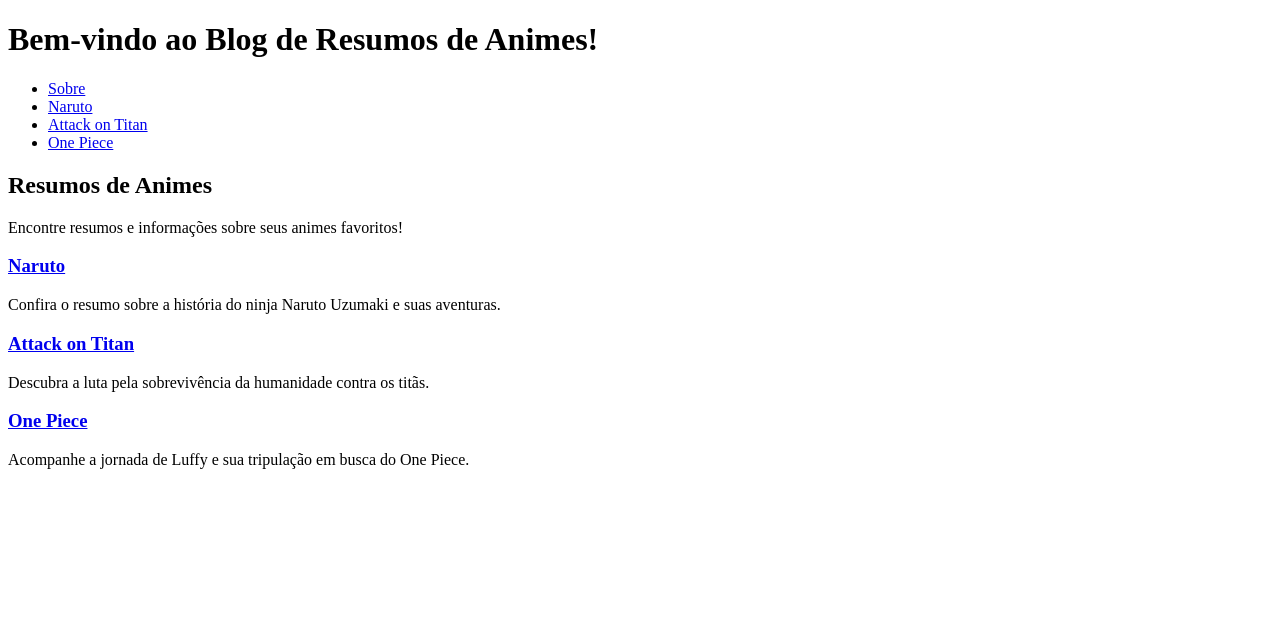
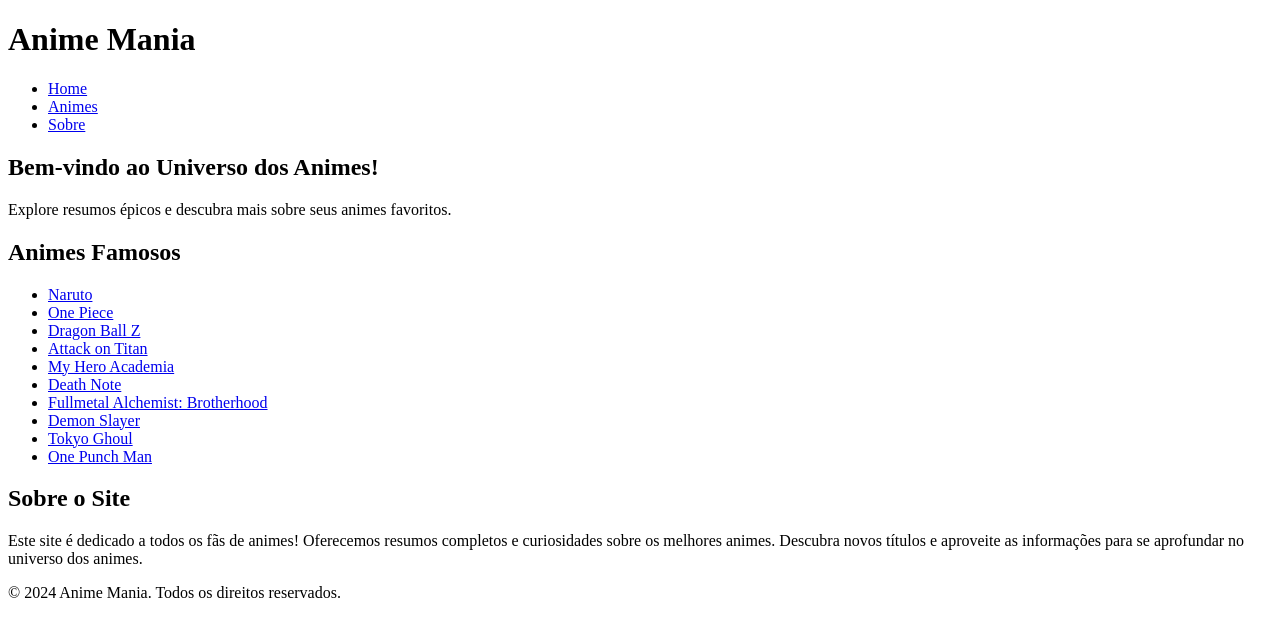
Before and after one commit to AL0NE017/ANIMES, a plain HTML site: page index.html in a window 1280 px wide. Drawn offline with Linux system fonts and the light colour scheme.

Commit message:
Update index.html

```diff
--- a/index.html
+++ b/index.html
@@ -3,40 +3,65 @@
 <head>
     <meta charset="UTF-8">
     <meta name="viewport" content="width=device-width, initial-scale=1.0">
-    <title>Resumos de Animes</title>
-    <link rel="stylesheet" href="style.css"> <!-- Linkando o CSS -->
+    <meta name="description" content="Resumos e curiosidades sobre os animes mais amados!">
+    <title>Anime Mania - Resumos e Curiosidades</title>
+    <link rel="stylesheet" href="style.css">
 </head>
 <body>
+
+    <!-- Cabeçalho do site -->
     <header>
-        <h1>Bem-vindo ao Blog de Resumos de Animes!</h1>
+        <div class="logo">
+            <h1>Anime Mania</h1>
+        </div>
         <nav>
             <ul>
-                <li><a href="sobre.html">Sobre</a></li>
-                <li><a href="naruto.html">Naruto</a></li>
-                <li><a href="attack-on-titan.html">Attack on Titan</a></li>
-                <li><a href="one-piece.html">One Piece</a></li>
+                <li><a href="index.html">Home</a></li>
+                <li><a href="#animes">Animes</a></li>
+                <li><a href="#about">Sobre</a></li>
             </ul>
         </nav>
     </header>
 
-    <section>
-        <h2>Resumos de Animes</h2>
-        <p>Encontre resumos e informações sobre seus animes favoritos!</p>
+    <!-- Seção Principal -->
+    <section id="home" class="hero">
+        <div class="hero-content">
+            <h2>Bem-vindo ao Universo dos Animes!</h2>
+            <p>Explore resumos épicos e descubra mais sobre seus animes favoritos.</p>
+        </div>
+    </section>
 
-        <article>
-            <h3><a href="naruto.html">Naruto</a></h3>
-            <p>Confira o resumo sobre a história do ninja Naruto Uzumaki e suas aventuras.</p>
-        </article>
+    <!-- Lista de Animes -->
+    <section id="animes">
+        <h2>Animes Famosos</h2>
+        <div class="anime-list">
+            <ul>
+                <li><a href="naruto.html">Naruto</a></li>
+                <li><a href="one-piece.html">One Piece</a></li>
+                <li><a href="dragon-ball-z.html">Dragon Ball Z</a></li>
+                <li><a href="attack-on-titan.html">Attack on Titan</a></li>
+                <li><a href="my-hero-academia.html">My Hero Academia</a></li>
+                <li><a href="death-note.html">Death Note</a></li>
+                <li><a href="fullmetal-alchemist.html">Fullmetal Alchemist: Brotherhood</a></li>
+                <li><a href="demon-slayer.html">Demon Slayer</a></li>
+                <li><a href="tokyo-ghoul.html">Tokyo Ghoul</a></li>
+                <li><a href="one-punch-man.html">One Punch Man</a></li>
+                <!-- Adicione os outros animes aqui com o mesmo formato -->
+            </ul>
+        </div>
+    </section>
 
-        <article>
-            <h3><a href="attack-on-titan.html">Attack on Titan</a></h3>
-            <p>Descubra a luta pela sobrevivência da humanidade contra os titãs.</p>
-        </article>
+    <!-- Seção Sobre -->
+    <section id="about" class="about-section">
+        <h2>Sobre o Site</h2>
+        <p>Este site é dedicado a todos os fãs de animes! Oferecemos resumos completos e curiosidades sobre os melhores animes. Descubra novos títulos e aproveite as informações para se aprofundar no universo dos animes.</p>
+    </section>
 
-        <article>
-            <h3><a href="one-piece.html">One Piece</a></h3>
-            <p>Acompanhe a jornada de Luffy e sua tripulação em busca do One Piece.</p>
-        </article>
-    </section>
+    <!-- Rodapé -->
+    <footer>
+        <p>&copy; 2024 Anime Mania. Todos os direitos reservados.</p>
+    </footer>
+
+    <script src="script.js"></script>
 </body>
 </html>
```
